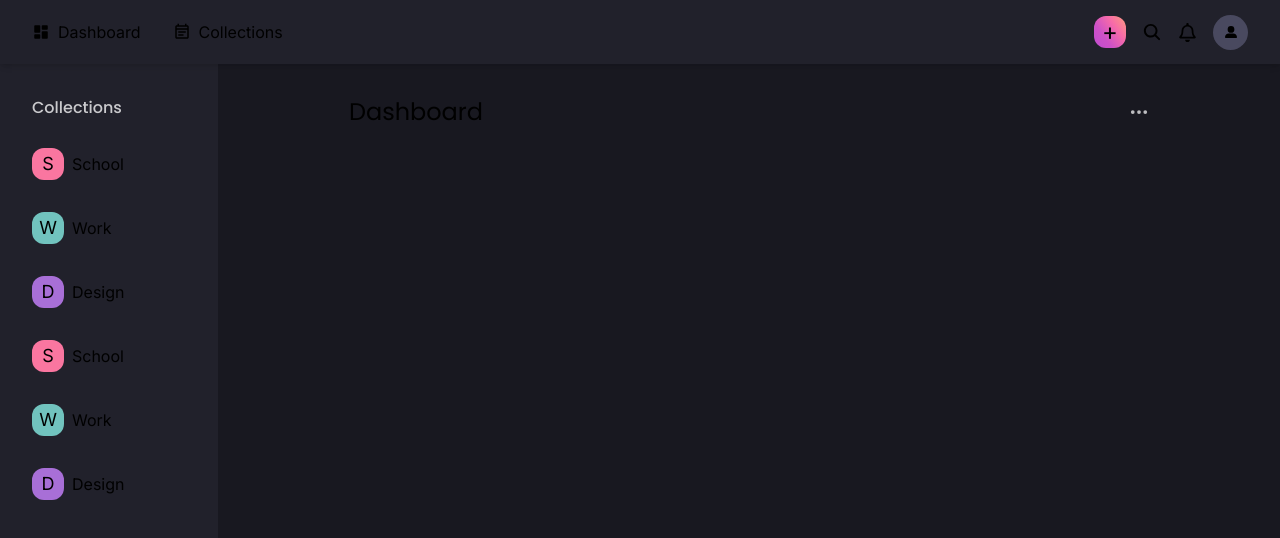
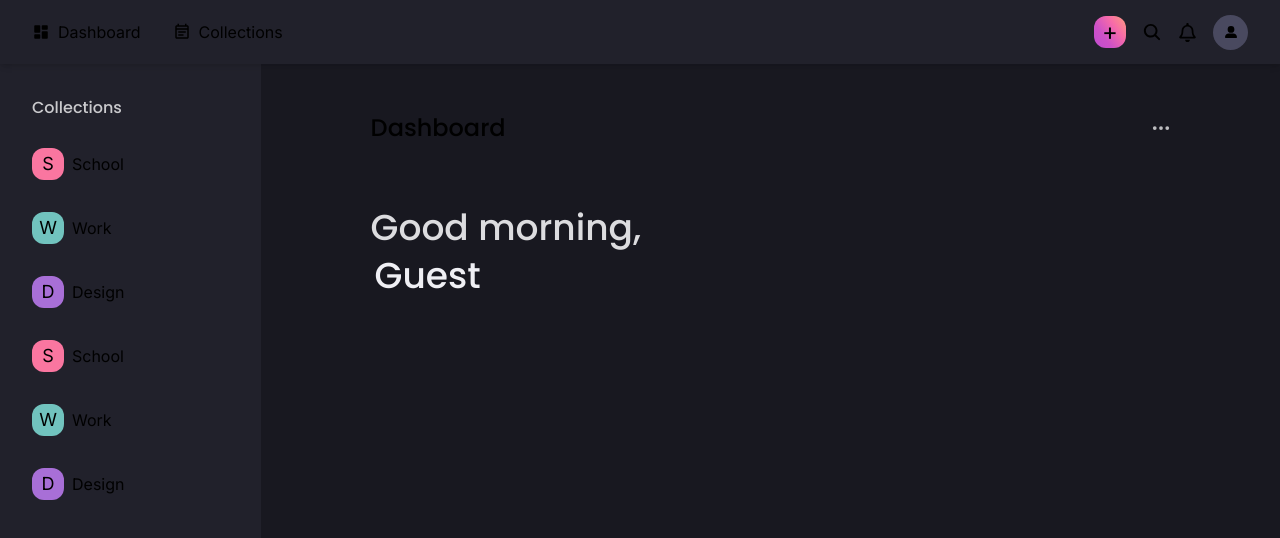
Before and after one commit to Amritanshu312/TaskGen, a Next.js app: page / in a window 1280 px wide. Shown: the top 538 px of the page. Built offline with nearby package versions, Linux system fonts and the light colour scheme; no server answers.

Commit message:
[Home] feat🎉: Welcome Info

```diff
--- a/app/(pages)/page.js
+++ b/app/(pages)/page.js
@@ -1,3 +1,4 @@
+import WelcomeInfo from "@/content/Home/WelcomeInfo";
 import Sidebar from "@/partials/Sidebar/Sidebar";
 import { BsThreeDots } from "react-icons/bs";
 
@@ -6,14 +7,15 @@ export default function Home() {
     <div className="w-full h-screen flex">
       <Sidebar />
 
-      <div className="w-full mt-24 flex items-center flex-col">
+      <div className="w-full mt-28 flex items-center flex-col">
 
         <div className="w-full max-w-[800px]">
-          <div className="flex justify-between items-center">
-            <div className="font-['poppins'] text-2xl">Dashboard</div>
+          <div className="flex justify-between items-center mb-16">
+            <div className="font-['poppins'] text-2xl font-medium">Dashboard</div>
             <div className="cursor-pointer text-xl text-[#bdbdc0]"><BsThreeDots /></div>
           </div>
 
+          <WelcomeInfo />
 
         </div>
 
--- a/app/globals.css
+++ b/app/globals.css
@@ -1,4 +1,5 @@
 @import url("https://fonts.googleapis.com/css2?family=Poppins:ital,wght@0,100;0,200;0,300;0,400;0,500;0,600;0,700;0,800;0,900;1,100;1,200;1,300;1,400;1,500;1,600;1,700;1,800;1,900&display=swap");
+
 @tailwind base;
 @tailwind components;
 @tailwind utilities;
--- /dev/null
+++ b/content/Home/WelcomeInfo.jsx
@@ -0,0 +1,24 @@
+"use client"
+import { auth } from "@/firebase/config"
+import { useEffect, useState } from "react"
+
+const WelcomeInfo = () => {
+  const [username, setUsername] = useState("Guest")
+
+  useEffect(() => {
+    auth.onAuthStateChanged(user => {
+      if (user) {
+        setUsername(user?.displayName)
+      }
+    })
+  }, [])
+
+  return (
+    <div className="text-4xl tracking-normal text-[#dcdcdf] font-['poppins'] font-medium flex flex-col gap-2">
+      <div>Good morning,</div>
+      <div className="ml-1 text-[#efeff4]">{username.charAt(0).toUpperCase() + username.slice(1)}</div>
+    </div>
+  )
+}
+
+export default WelcomeInfo
--- a/partials/Sidebar/Sidebar.jsx
+++ b/partials/Sidebar/Sidebar.jsx
@@ -1,6 +1,6 @@
 const Sidebar = () => {
   return (
-    <div className="h-full w-64 bg-[#21212b] py-24 pl-8">
+    <div className="h-full w-80 bg-[#21212b] py-24 pl-8">
       <div className="text-[#cacacd] font-['poppins'] font-medium">Collections</div>
 
       <div className="mt-7 gap-8 flex flex-col">
```
